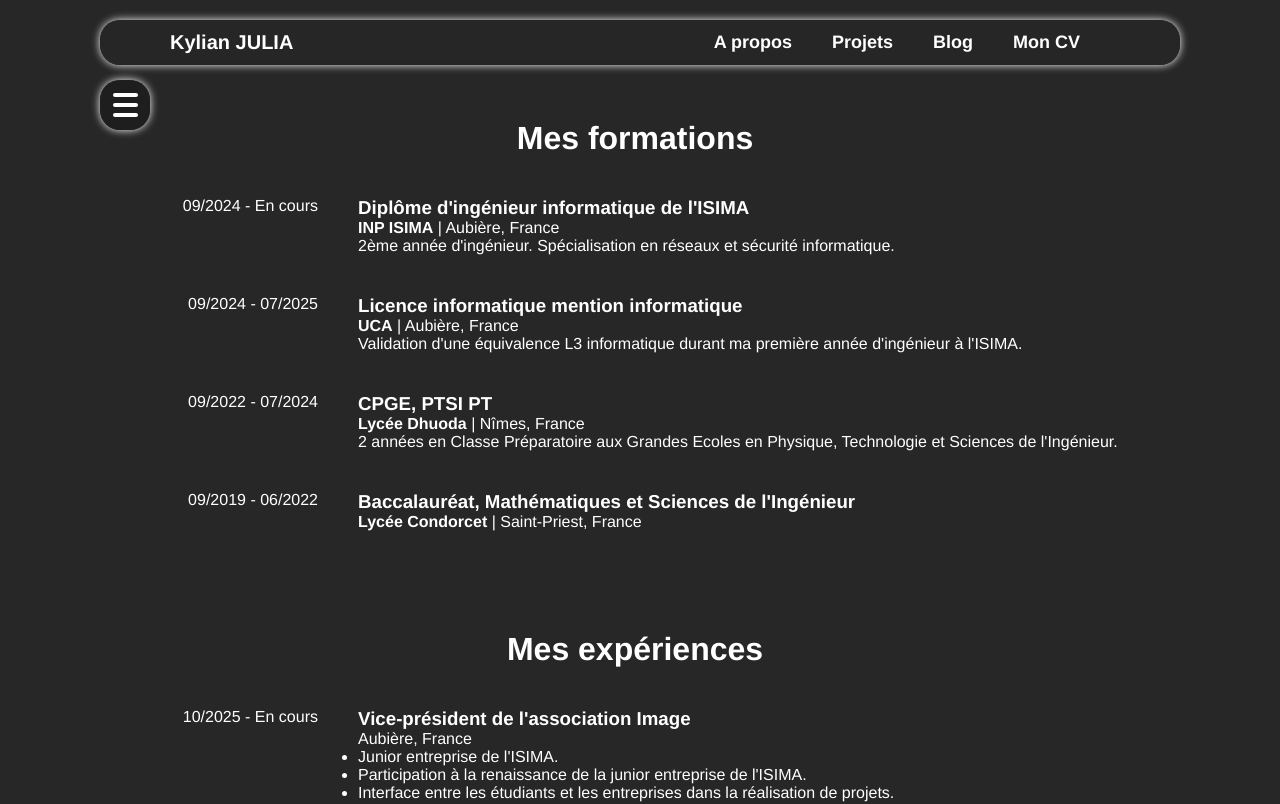
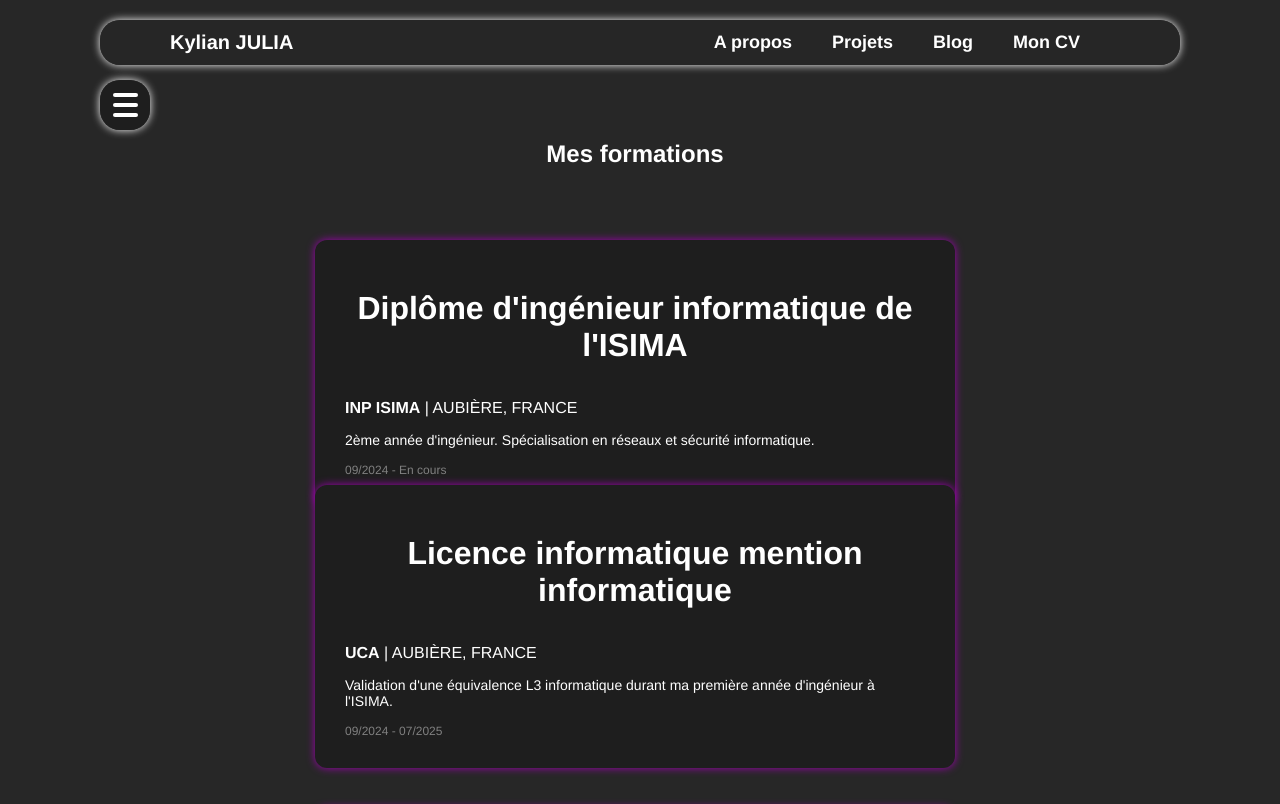
Before and after one commit to kylianjoff/kylianjulia, an Angular app in the folder kylianjulia/: page /about in a window 1280 px wide. Shown: the top 804 px of the page. Built offline with nearby package versions, Linux system fonts and the light colour scheme; what ngx-markdown would draw is missing.

Commit message:
Animation pile de cartes
Pour mes expériences et mes formations

```diff
--- a/kylianjulia/src/app/about/about.css
+++ b/kylianjulia/src/app/about/about.css
@@ -72,7 +72,6 @@ section h2 {
 .formation, .experience {
     display: flex;
     flex-direction: row;
-    margin: 40px 0;
 }
 
 .col-g {
@@ -432,3 +431,122 @@ section h2 {
 .close:hover {
     transform: scale(1.4);
 }
+
+/* Scroll pour les expériences et les formations */
+
+/* --- Sections --- */
+.c-formation, .c-experience {
+  width: 50vw;
+  margin: 10px auto;
+  padding: 20px 0;
+  color: #fff;
+  display: flex;
+  flex-direction: column;
+  align-items: center;
+  position: relative;
+}
+
+.c-formation h1,
+.c-experience h1 {
+  position: sticky;
+  top: 10vh; /* distance depuis le haut */
+  z-index: 10;
+  padding: 10px 0;     /* optionnel, pour espace */
+  margin-top: 0;        /* supprimer margin-top énorme */
+}
+
+/* --- List --- */
+.c-formation__list,
+.c-experience__list {
+  list-style: none;
+  padding: 0;
+  margin: 0;
+  display: grid;
+  grid-gap: 40px;
+  position: relative;          /* pour que sticky se limite au parent */
+  padding-bottom: 50vh;       /* espace pour que le dernier item ne dépasse pas */
+}
+
+/* --- Items --- */
+.c-formation__item,
+.c-experience__item {
+  position: sticky;
+  top: 30vh; /* distance depuis le haut de la fenêtre */
+  background: #1e1e1e;
+  border-radius: 12px;
+  padding: 30px;
+  color: #fff;
+  box-shadow: 0 0 8px #9f00b1;
+
+  /* ⚡ Fix largeur */
+  width: 100%;          /* Remplit le container parent */
+  box-sizing: border-box;
+  min-height: 200px;    /* Hauteur minimale pour éviter les cartes trop petites */
+  margin: 0 auto;       /* Centre les cartes */
+
+  transition: transform 0.5s ease, box-shadow 0.5s ease;
+}
+
+/* Pour créer l’effet “pile de cartes” */
+.c-formation__item:not(:last-child),
+.c-experience__item:not(:last-child) {
+  animation: scale-down 1s ease forwards;
+}
+
+.c-formation__item-info,
+.c-experience__item-info {
+  display: flex;
+  flex-direction: column;
+  justify-content: center;   /* centre verticalement le contenu */
+  gap: 15px;
+  overflow: hidden;
+}
+
+.c-formation__item-title,
+.c-experience__item-title {
+  font-size: 28px;
+  font-weight: bold;
+}
+
+.c-formation__item-subtitle,
+.c-experience__item-subtitle {
+  font-size: 16px;
+  text-transform: uppercase;
+}
+
+.c-formation__item-excerpt,
+.c-experience__item-excerpt {
+  font-size: 14px;
+}
+
+.c-formation__item-period,
+.c-experience__item-period {
+  font-size: 12px;
+  color: gray;
+}
+
+/* --- Animation --- */
+@keyframes scale-down {
+  0%, 75% {
+    transform: scale(1);
+  }
+  100% {
+    transform: scale(1);
+  }
+}
+
+
+
+/* --- Responsive --- */
+@media (max-width: 768px) {
+  .c-formation__item,
+  .c-experience__item {
+    position: relative;
+    top: 0;
+  }
+
+  .c-formation::before,
+  .c-experience::before {
+    display: none;
+  }
+}
--- a/kylianjulia/src/app/about/about.html
+++ b/kylianjulia/src/app/about/about.html
@@ -15,34 +15,36 @@
     </div>
 
     <div class="content">
-        <section id="formations">
-            <h2>Mes formations</h2>
-            <section class="formation" *ngFor="let form of formation">
-                <div class="col-g">
-                    <p>{{ form.periode }}</p>
+        <section id="formations" class="c-formation">
+            <h1 class="c-formation__title">Mes formations</h1>
+
+            <ul class="c-formation__list">
+                <li class="c-formation__item" *ngFor="let form of formation">
+                <div class="c-formation__item-info">
+                    <h2 class="c-formation__item-title">{{ form.nom }}</h2>
+                    <p class="c-formation__item-subtitle"><b>{{ form.ecole }}</b> | {{ form.lieu }}</p>
+                    <p class="c-formation__item-excerpt">{{ form.description }}</p>
+                    <p class="c-formation__item-period">{{ form.periode }}</p>
                 </div>
-                <div class="col-d">
-                    <h3>{{ form.nom }}</h3>
-                    <p><b>{{ form.ecole }}</b> | {{ form.lieu }}</p>
-                    <p>{{ form.description }}</p>
+                </li>
+            </ul>
+            </section>
+
+            <section id="experiences" class="c-experience">
+            <h1 class="c-experience__title">Mes expériences</h1>
+
+            <ul class="c-experience__list">
+                <li class="c-experience__item" *ngFor="let exp of experience">
+                <div class="c-experience__item-info">
+                    <h2 class="c-experience__item-title">{{ exp.nom }}</h2>
+                    <p class="c-experience__item-subtitle">{{ exp.lieu }}</p>
+                    <ul *ngIf="exp.details">
+                    <li *ngFor="let det of exp.details">{{ det }}</li>
+                    </ul>
+                    <p class="c-experience__item-period">{{ exp.periode }}</p>
                 </div>
-            </section>
-        </section>
-
-        <section id="experiences">
-            <h2>Mes expériences</h2>
-            <section class="experience" *ngFor="let exp of experience">
-                <div class="col-g">
-                    <p>{{ exp.periode }}</p>
-                </div>
-                <div class="col-d">
-                    <h3>{{ exp.nom }}</h3>
-                    <p>{{ exp.lieu }}</p>
-                    <ul *ngIf="exp.details">
-                        <li *ngFor="let det of exp.details">{{ det }}</li>
-                    </ul>
-                </div>
-            </section>
+                </li>
+            </ul>
         </section>
 
         <section id="competences">
```
